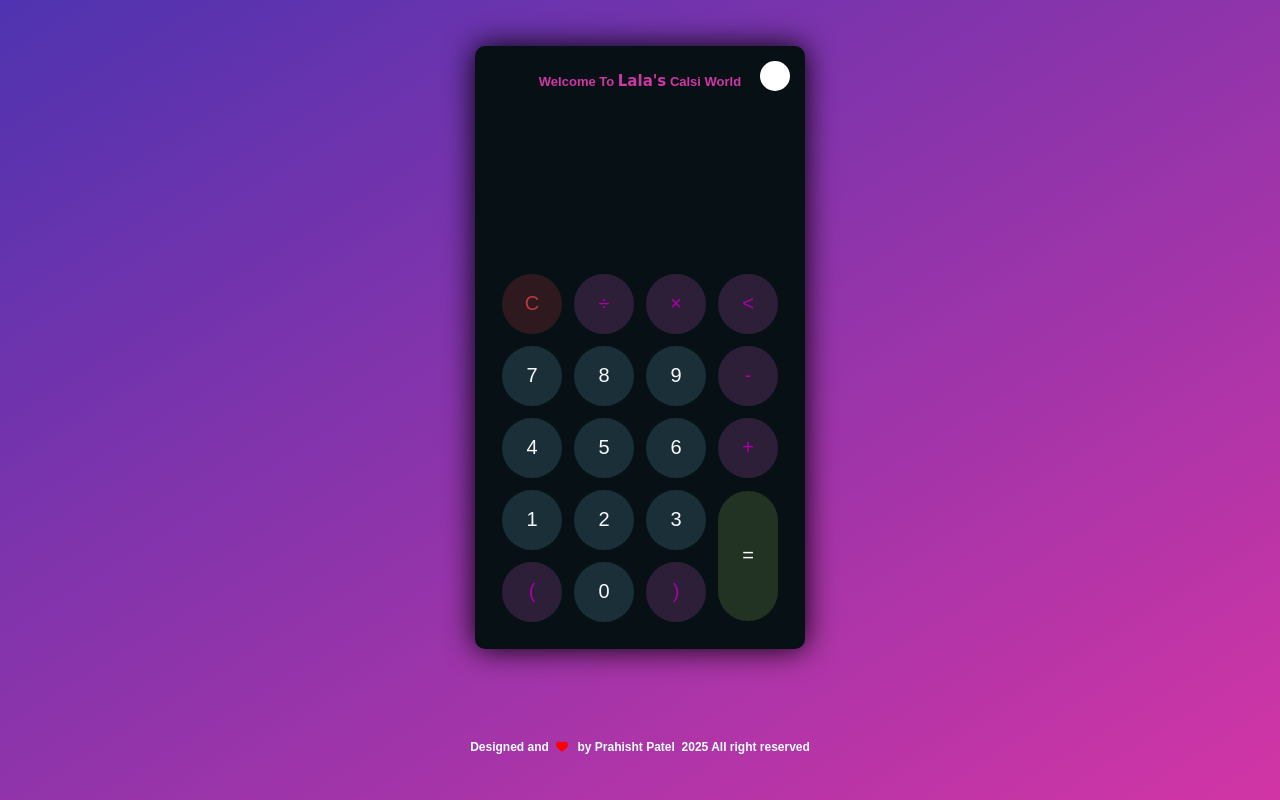
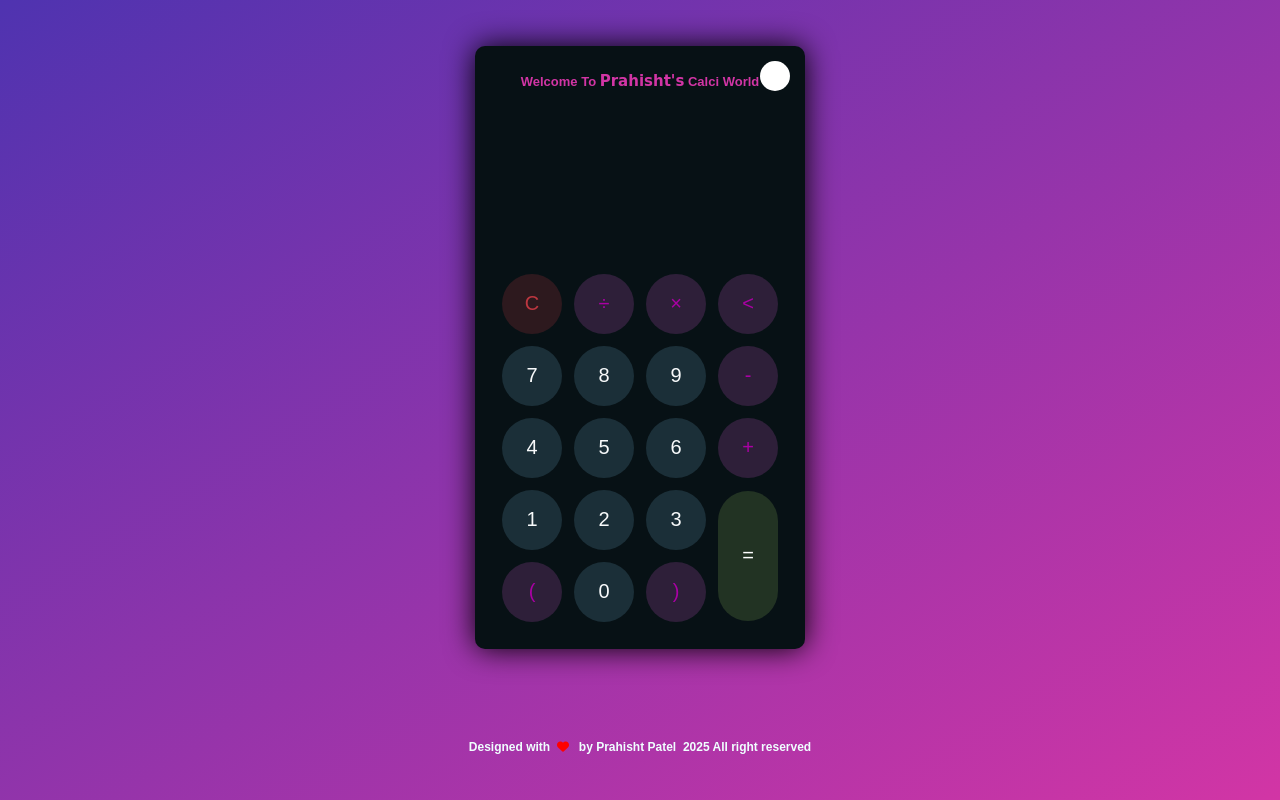
Before and after one commit to Prahisht-198/calculator, a plain HTML site: page index.html in a window 1280 px wide. Drawn offline with Linux system fonts and the light colour scheme; some icons are missing; a web font is replaced by a local one.

Commit message:
Update index.html

```diff
--- a/index.html
+++ b/index.html
@@ -11,7 +11,7 @@
 <body>
     <div class="container">
         <div class="calculator dark">
-            <h3 class="heading">Welcome To <span>Lala's</span> Calsi World</h3>
+            <h3 class="heading">Welcome To <span>Prahisht's</span> Calci World</h3>
             <div class="theme-toggler active">
                 <i class="toggler-icon"></i>
             </div>
@@ -53,7 +53,7 @@
             </div>
         </div>
         <div class="copy-right">
-            <h6>Designed and &nbsp;<i class="fa-solid fa-heart fa-beat" style="--fa-animation-duration: 0.5s;" ></i> &nbsp; by <strong>Prahisht Patel</strong>  &nbsp;<i class="fa-sharp fa-solid fa-copright"></i>2025 All right reserved</h6>
+            <h6>Designed with &nbsp;<i class="fa-solid fa-heart fa-beat" style="--fa-animation-duration: 0.5s;" ></i> &nbsp; by <strong>Prahisht Patel</strong>  &nbsp;<i class="fa-sharp fa-solid fa-copright"></i>2025 All right reserved</h6>
         </div>
     </div>
     <script src="script.js"></script>
```
